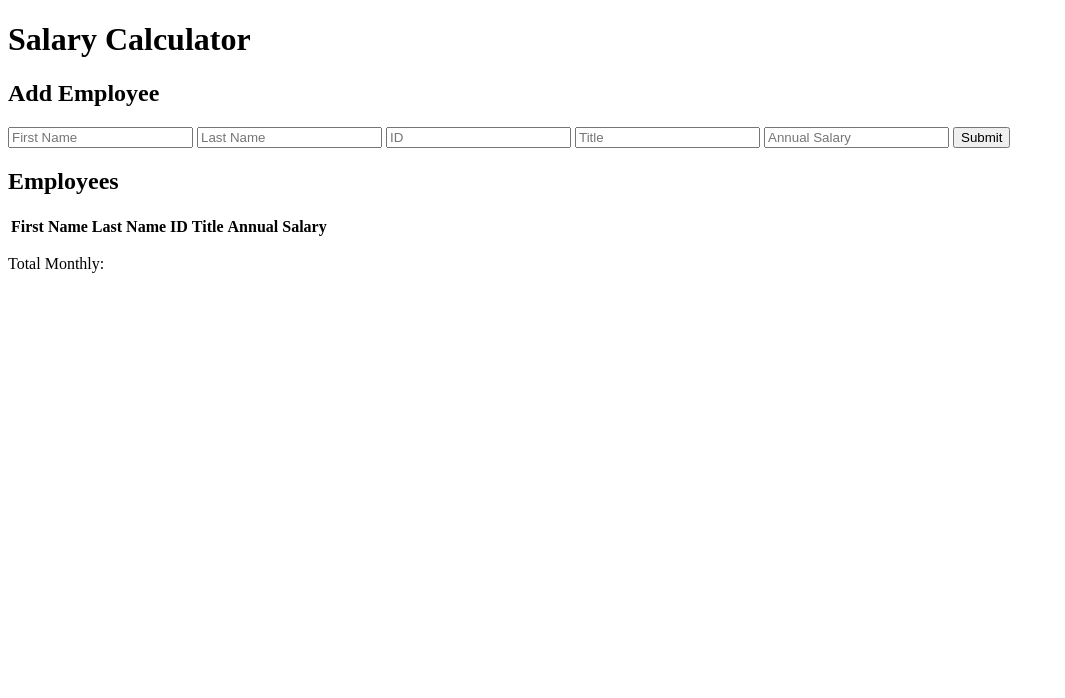
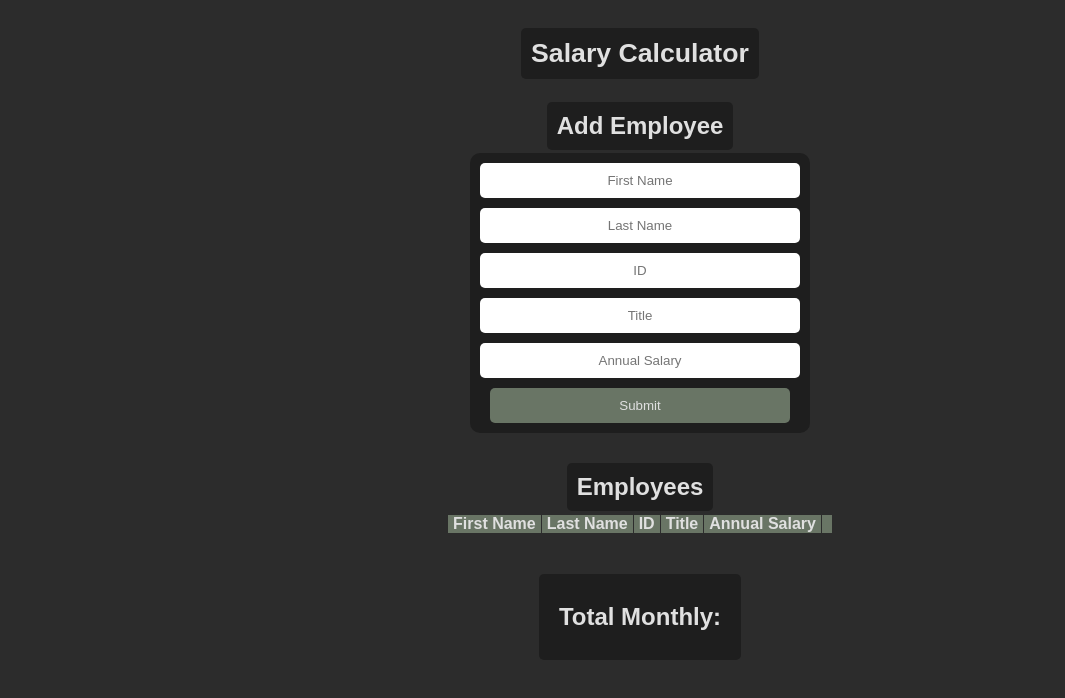
Before and after one commit to AoifeMcCull/SalaryCalculator, a website: page index.html in a window 1280 px wide. Shown: the whole page, without its empty margins (0-1065 px from the left). Drawn offline with Linux system fonts and the light colour scheme.

Commit message:
Added CSS.

```diff
--- a/index.html
+++ b/index.html
@@ -8,10 +8,10 @@
 </head>
 <body>
   <header>
-    <h1>Salary Calculator</h1>
+    <h1 class="siteTitle">Salary Calculator</h1>
   </header>
   <main>
-    <h2>Add Employee</h2>
+    <h2 class="addEmployee">Add Employee</h2>
     <form id="employeeForm">
       <input type="text" id="firstName" placeholder="First Name" data-testid="firstNameInput">
       <input type="text" id="lastName" placeholder="Last Name" data-testid="lastNameInput">
@@ -20,8 +20,8 @@
       <input type="text" id="annualSalary" placeholder="Annual Salary" data-testid="annualSalaryInput">
       <button type="button" onClick="submitEmployee()" data-testid="submitButton">Submit</button>
     </form>
-    <h2>Employees</h2>
-      <table id="employeeTable">
+    <h2 class="employeeTableTitle">Employees</h2>
+    <table id="employeeTable" class="employeeTable">
       <tr>
         <th>First Name</th>
         <th>Last Name</th>
--- a/style.css
+++ b/style.css
@@ -1,3 +1,129 @@
+:root{
+    --main-color: #1E1E1E;
+    --secondary-color:#4a5d5a;
+    --background-color: #2c2c2c;
+    --text-color: #E0E0E0;
+    --border-color: #444444;
+    --accent-color: #697565;
+    background-color: var(--background-color);
+    color: var(--text-color);
+    font-family: Arial, sans-serif;
+}
+
+h2{
+    text-align: center;
+    background-color: var(--main-color);
+    font-size: 18pt;
+    width: fit-content;
+    padding: 10px;
+    margin: 3px auto;
+    border-radius: 5px;
+}
+
+header {
+    color: var(--text-color);
+    padding: 20px;
+    border-radius: 5px;
+    justify-content: center;
+}
+
+.siteTitle {
+    margin:auto;
+    background-color: var(--main-color);
+    font-size: 20pt;
+    font-weight: bold;
+    width:fit-content ;
+    padding: 10px;
+    text-align: center;
+    border-radius: 5px;
+}
+
+main {
+    width: 75%;
+    max-width: 600px;
+    margin:auto;
+    padding: 0px 10px;
+    display: flex;
+    flex-direction: column;
+    align-items: center;
+}
+
+
+form {
+    background-color: var(--main-color);
+    display: flex;
+    flex-direction: column;
+    width: fit-content;
+    border-radius: 10px;
+    padding: 10px;
+}
+form input {
+    margin: auto;
+    margin-bottom: 10px;
+    padding: 10px;
+    border-radius: 5px;
+    border: 0px;
+    width: 300px;
+    text-align: center;
+}
+
+::placeholder{
+    text-align: center;
+}
+
+form button {
+    margin:auto;
+    padding: 10px;
+    border-radius: 5px;
+    border: 0px;
+    width: 300px;
+    background-color: var(--accent-color);
+    color: var(--text-color);
+}
+
+
+.employeeTableTitle{
+    background-color: var(--main-color);
+    margin-top: 30px;
+}
+
+.employeeTable{
+    background-color: var(--main-color);
+    border-collapse: collapse;
+    border-radius: 10px;
+}
+
+th, td{
+    border: 1px solid var(--background-color);
+    padding: 0px 5px;
+    margin: 0px 5px;
+    text-align: center;
+}
+
+th{
+    background-color: var(--accent-color);
+}
+tbody:nth-child(even){
+    background-color: var(--main-color);
+}
+
+tbody:nth-child(odd){
+    background-color: var(--secondary-color);
+}
+
+footer{
+    margin:40px auto;
+    text-align: center;
+    background-color: var(--main-color);
+    width: fit-content;
+    padding: 5px 20px;
+    border-radius: 5px;
+    font-size: 18pt;
+    font-weight: bold;
+}
+
+
 .over-budget{
-    color:red
+    background-color: #c20000;
+    color:var(--text-color)
 }
```
Lines whose indentation alone changed are shown as unchanged.
